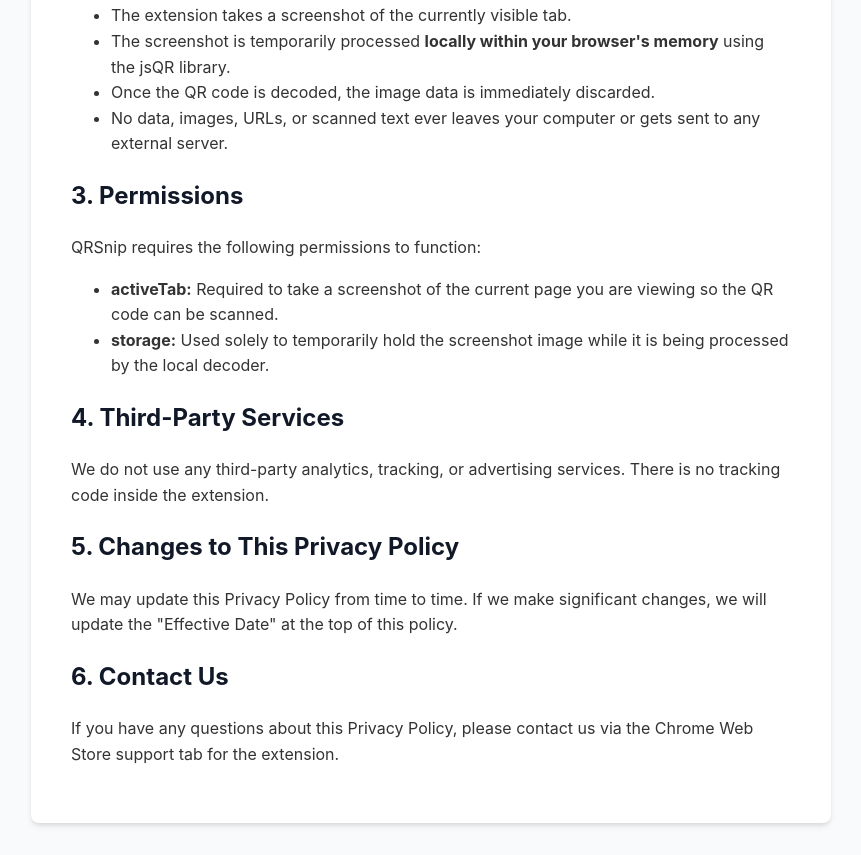
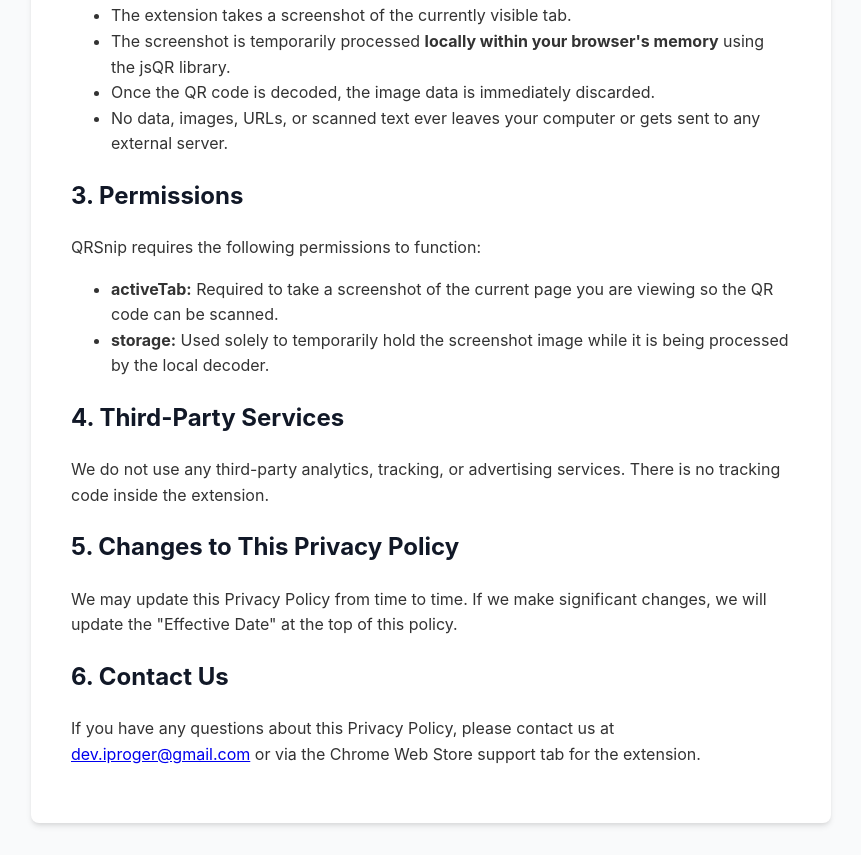
Before and after one commit to LazizbekDev/QRSnip, a browser extension: page index.html in a window 1280 px wide. Shown: the part 592-1447 px from the top of the page, without its empty margins (209-1070 px from the left). Drawn offline with Linux system fonts and the light colour scheme.

Commit message:
policy index.html

```diff
--- a/index.html
+++ b/index.html
@@ -68,7 +68,7 @@
         <p>We may update this Privacy Policy from time to time. If we make significant changes, we will update the "Effective Date" at the top of this policy.</p>
 
         <h2>6. Contact Us</h2>
-        <p>If you have any questions about this Privacy Policy, please contact us via the Chrome Web Store support tab for the extension.</p>
+        <p>If you have any questions about this Privacy Policy, please contact us at <a href="mailto:dev.iproger@gmail.com">dev.iproger@gmail.com</a> or via the Chrome Web Store support tab for the extension.</p>
     </div>
 </body>
 </html>
```
